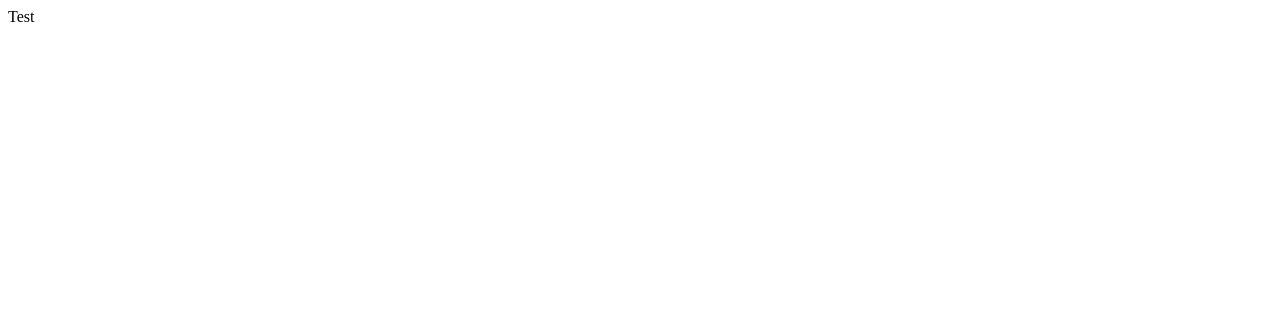
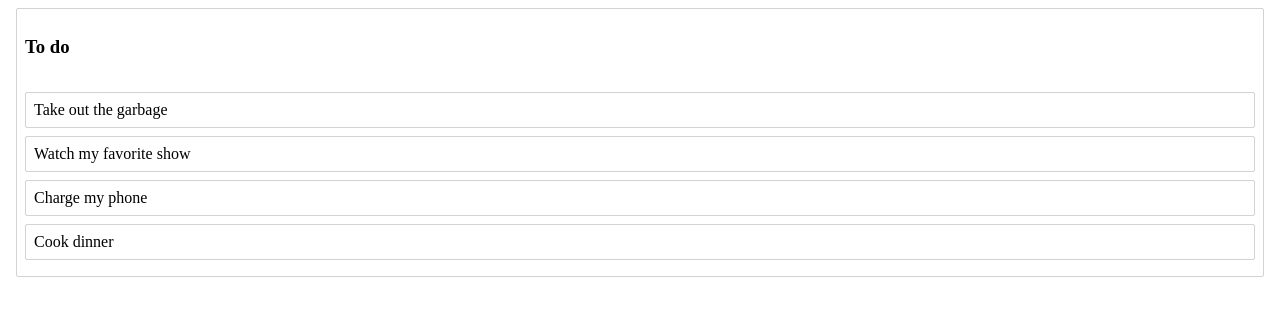
Before and after one commit to PauloFerrariDev/drag-and-drop, a React (Create React App) app: page / in a window 1280 px wide. Shown: the top 316 px of the page. Built offline with nearby package versions, Linux system fonts and the light colour scheme.

Commit message:
Created Column and TaskList components of dnd

```diff
--- a/package.json
+++ b/package.json
@@ -3,12 +3,15 @@
   "version": "0.1.0",
   "private": true,
   "dependencies": {
+    "@atlaskit/css-reset": "^6.0.2",
     "@testing-library/jest-dom": "^4.2.4",
     "@testing-library/react": "^9.3.2",
     "@testing-library/user-event": "^7.1.2",
+    "@types/styled-components": "^5.1.3",
     "react": "^16.13.1",
     "react-dom": "^16.13.1",
     "react-scripts": "3.4.3",
+    "styled-components": "^5.2.0",
     "typescript": "^4.0.3"
   },
   "scripts": {
--- a/src/App.tsx
+++ b/src/App.tsx
@@ -1,7 +1,40 @@
 import React from "react";
+import initialData from "src/mock/initialData";
+import { ITask, IColumn } from "src/mock/initialData/models";
+import Column from "src/components/Column";
 
 function App() {
-  return <div>Test</div>;
+  const data = initialData;
+
+  const findColumn = (id: string) => {
+    const column: IColumn | undefined = data.columns.find(
+      (column) => column.id === id
+    );
+    return column;
+  };
+
+  const findTasks = (taskIds: string[]) => {
+    let tasks: ITask[] = [];
+    taskIds.forEach((taskId) => {
+      const task = data.tasks.find((task) => task.id === taskId);
+      if (task) {
+        tasks.push(task);
+      }
+    });
+    return tasks;
+  };
+
+  const renderColumns = data.columnOrder.map((columnId) => {
+    const column = findColumn(columnId);
+    let tasks: ITask[] = [];
+    if (column) {
+      tasks = findTasks(column.taskIds);
+      return <Column key={column.id} column={column} tasks={tasks} />;
+    }
+    return undefined;
+  });
+
+  return <div>{renderColumns}</div>;
 }
 
 export default App;
--- /dev/null
+++ b/src/components/Column/index.tsx
@@ -0,0 +1,19 @@
+import React from "react";
+import { ColumnProps } from "./models";
+import { Container, Title, TaskList } from "./styleds";
+import Task from "src/components/Task";
+
+export default function Column(props: ColumnProps) {
+  const { column, tasks } = props;
+
+  return (
+    <Container>
+      <Title>{column.title}</Title>
+      <TaskList>
+        {tasks.map((task) => (
+          <Task key={task.id} task={task} />
+        ))}
+      </TaskList>
+    </Container>
+  );
+}
--- /dev/null
+++ b/src/components/Column/models.ts
@@ -0,0 +1,6 @@
+import { IColumn, ITask } from "src/mock/initialData/models";
+
+export interface ColumnProps {
+  column: IColumn;
+  tasks: ITask[];
+}
--- /dev/null
+++ b/src/components/Column/styleds.ts
@@ -0,0 +1,15 @@
+import styled from "styled-components";
+
+export const Container = styled("div")`
+  margin: 8px;
+  border: 1px solid lightgrey;
+  border-radius: 2px;
+`;
+
+export const Title = styled("h3")`
+  padding: 8px;
+`;
+
+export const TaskList = styled("div")`
+  padding: 8px;
+`;
--- /dev/null
+++ b/src/components/Task/index.tsx
@@ -0,0 +1,9 @@
+import React from "react";
+import { TaskProps } from "./models";
+import { Container } from "./styleds";
+
+export default function Task(props: TaskProps) {
+  const { task } = props;
+
+  return <Container>{task.content}</Container>;
+}
--- /dev/null
+++ b/src/components/Task/models.ts
@@ -0,0 +1,5 @@
+import { ITask } from "src/mock/initialData/models";
+
+export interface TaskProps {
+  task: ITask
+}
--- /dev/null
+++ b/src/components/Task/styleds.ts
@@ -0,0 +1,8 @@
+import styled from "styled-components";
+
+export const Container = styled("div")`
+  border: 1px solid lightgrey;
+  border-radius: 2px;
+  padding: 8px;
+  margin-bottom: 8px;
+`;
--- a/src/index.tsx
+++ b/src/index.tsx
@@ -1,5 +1,6 @@
 import React from "react";
 import ReactDOM from "react-dom";
+import "@atlaskit/css-reset";
 import App from "./App";
 
 ReactDOM.render(
--- /dev/null
+++ b/src/mock/initialData/index.ts
@@ -0,0 +1,19 @@
+const initialData = {
+  tasks: [
+    { id: "task-1", content: "Take out the garbage" },
+    { id: "task-2", content: "Watch my favorite show" },
+    { id: "task-3", content: "Charge my phone" },
+    { id: "task-4", content: "Cook dinner" },
+  ],
+  columns: [
+    {
+      id: "column-1",
+      title: "To do",
+      taskIds: ["task-1", "task-2", "task-3", "task-4"],
+    },
+  ],
+  // Facilitate reordering of the columns
+  columnOrder: ["column-1", "column-6"],
+};
+
+export default initialData;
--- /dev/null
+++ b/src/mock/initialData/models.ts
@@ -0,0 +1,10 @@
+export interface ITask {
+  id: string;
+  content: string;
+}
+
+export interface IColumn {
+  id: string;
+  title: string;
+  taskIds: string[];
+}
--- a/tsconfig.json
+++ b/tsconfig.json
@@ -13,6 +13,8 @@
     "isolatedModules": true,
     "esModuleInterop": true,
     "resolveJsonModule": true,
+    "noImplicitAny": true,
+    "suppressImplicitAnyIndexErrors": true,
     "allowSyntheticDefaultImports": true,
     "forceConsistentCasingInFileNames": true
   },
```
Also changed, not shown: 1 other file (tests, documents, lock files or other folders).
